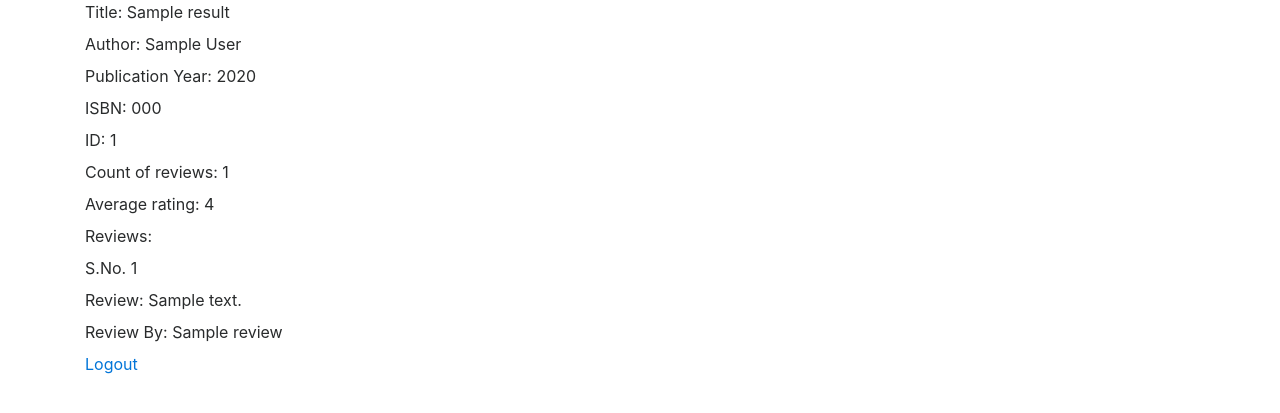
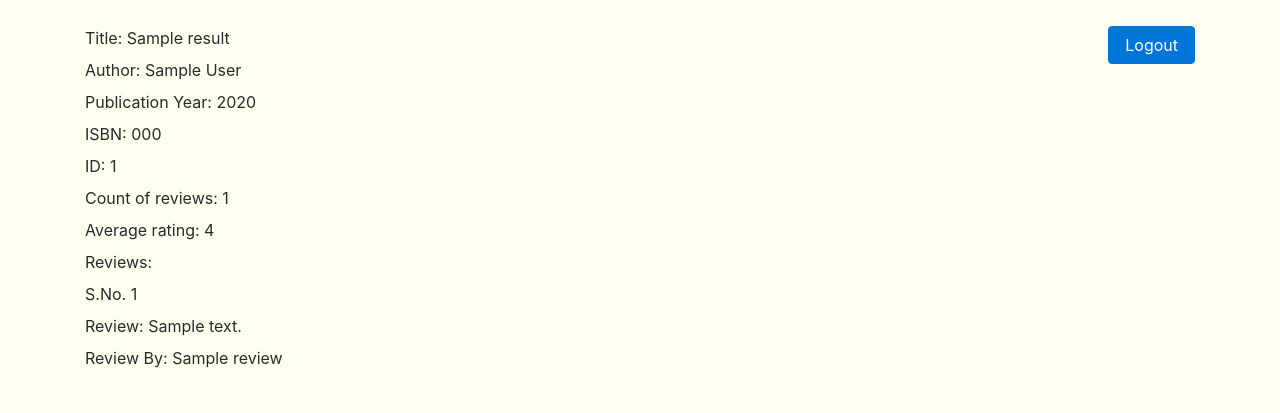
Before and after one commit to ParinitaChowdhry/BookReview, a Python web app: template templates/detail.html in a window 1280 px wide. Shown: the top 413 px of the page. Run offline with Jinja, Linux system fonts and the light colour scheme; the template is opened without the code that fills it: most values are stand-ins (such as "Sample title", 1, 10 or a date in 2020); some libraries are stand-ins or nearby versions.

Commit message:
stored user name in session. Applied background. Set logout button to float right.

```diff
--- a/templates/detail.html
+++ b/templates/detail.html
@@ -7,6 +7,10 @@ Login
 {% block body %}
 
 <!-- Result from DB user table -->
+<div class="float-right">
+    <a class="btn btn-primary" href ="{{ url_for('logout') }}" role="button"> Logout </a>
+</div>
+
 <form action="{{ url_for('show_detail', isbn=results.isbn) }}" method="post">
     <label> Title: </label>
     <label>{{results.title}}</label>
@@ -64,9 +68,8 @@ Login
     <input type="text" placeholder="review" name="review" required minlength="10" maxlength="500"></input>
     <br>
     <br>
-    <input type="submit"></input>
+    <button class="btn btn-primary">Submit Review</button>
     {% endif %}
     <!-- end of user to leave review -->
-    <a href ="{{ url_for('logout') }}"> Logout </a>
 </form>
 {% endblock %}
--- a/templates/layout.html
+++ b/templates/layout.html
@@ -5,6 +5,13 @@
     <title>{% block title %}{% endblock %}</title>
     <link rel="stylesheet" href="https://maxcdn.bootstrapcdn.com/bootstrap/4.0.0-beta.3/css/bootstrap.min.css"
         integrity="sha384-Zug+QiDoJOrZ5t4lssLdxGhVrurbmBWopoEl+M6BdEfwnCJZtKxi1KgxUyJq13dy" crossorigin="anonymous">
+
+    <style>
+    body{
+        background: ivory;
+        margin-top: 2%
+    }
+    </style>
 </head>
 
 <body>
--- a/templates/search.html
+++ b/templates/search.html
@@ -5,11 +5,13 @@
 {% endblock %}
 
 {% block body %}
+    <div class="float-right">
+        <a class="btn btn-primary" href ="{{ url_for('logout') }}" role="button"> Logout </a>
+    </div>
     Welcome, {{name}}
     <form action="{{ url_for('search') }}" method="post">
     <label>Book you want to search for : </label>
     <input type="text" placeholder="enter isbn" name ="search"></input>
     <button class="btn btn-primary">Search</button>
-    <a href ="{{ url_for('logout') }}"> Logout </a>
     </form>
 {% endblock %}
```
Also changed, not shown: templates/book.html (+8 -3 lines), 5 other files.
